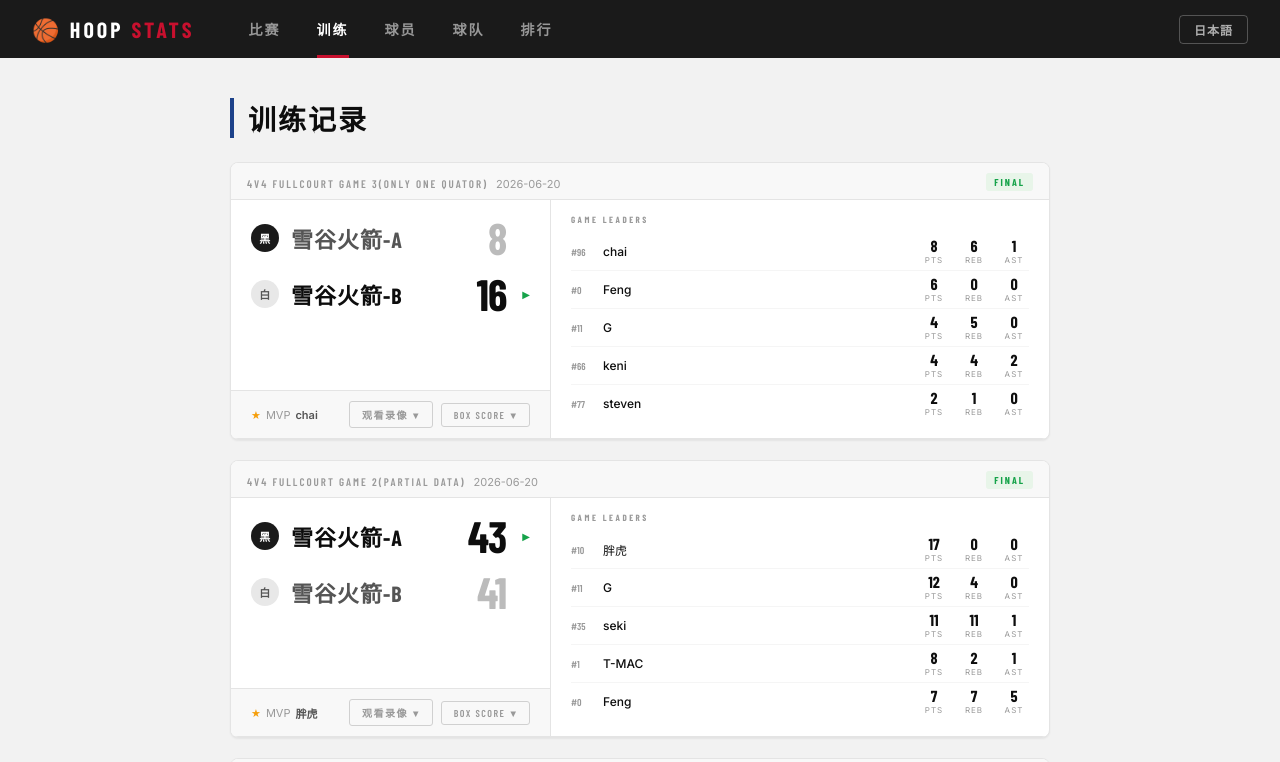
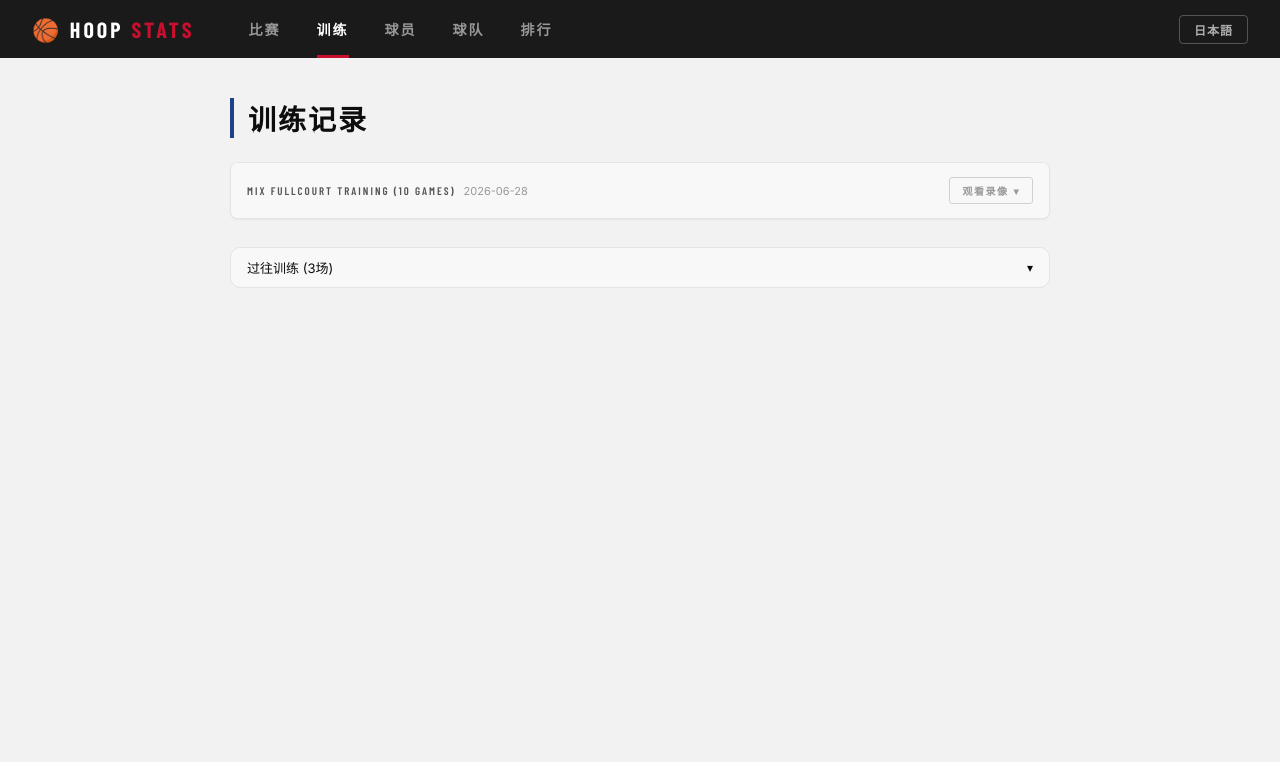
Before and after one commit to Lilaaa-05/basketball, a Vue app: page /#/training in a window 1280 px wide. Shown: the top 762 px of the page. Built offline with nearby package versions, Linux system fonts and the light colour scheme; a web font is replaced by a local one.

Commit message:
add t4 data without stats and adjust view of training page

```diff
--- a/src/dataService.js
+++ b/src/dataService.js
@@ -110,6 +110,7 @@ export async function getMatchesViewData() {
       date: event.eventDate,
       label: event.title,
       displayGroup: event.displayGroup,
+      hasBoxScore: eventStats.length > 0,
       team_a: {
         name: teamA?.teamNameZh ?? event.teamAId,
         score: event.teamAScore,
@@ -174,6 +175,7 @@ export async function getTrainingViewData() {
       date: event.eventDate,
       label: event.title,
       displayGroup: event.displayGroup,
+      hasBoxScore: eventStats.length > 0,
       team_a: {
         name: teamA?.teamNameZh ?? event.teamAId,
         score: event.teamAScore,
--- a/src/style.css
+++ b/src/style.css
@@ -1079,6 +1079,24 @@ a { color: inherit; text-decoration: none; }
   border-bottom: 1px solid var(--border);
   background: var(--surface2);
 }
+.gc-video-only-header {
+  display: flex;
+  align-items: center;
+  justify-content: space-between;
+  gap: 16px;
+  padding: 14px 16px;
+  background: var(--surface2);
+}
+.gc-video-only-title {
+  display: flex;
+  align-items: baseline;
+  gap: 8px;
+  min-width: 0;
+}
+.gc-video-only-title .gc-round {
+  color: var(--text-2);
+  overflow-wrap: anywhere;
+}
 .gc-round {
   font-family: 'Barlow Condensed', sans-serif;
   font-size: 11px;
--- a/src/views/EventRecordCard.vue
+++ b/src/views/EventRecordCard.vue
@@ -1,5 +1,21 @@
 <template>
   <div class="gc">
+    <div v-if="!hasBoxScore(event)" class="gc-video-only-header">
+      <div class="gc-video-only-title">
+        <span class="gc-round">{{ event.label }}</span>
+        <span class="gc-date">{{ event.date }}</span>
+      </div>
+      <button
+        v-if="hasVideo(event)"
+        class="gc-expand-btn"
+        :class="{ active: videoExpanded }"
+        @click="$emit('toggle-video', event.id)"
+      >
+        {{ t('match_watch_video') }} <span class="gc-expand-arrow">▾</span>
+      </button>
+    </div>
+
+    <template v-else>
     <div class="gc-header">
       <div>
         <span class="gc-round">{{ event.label }}</span>
@@ -66,6 +82,7 @@
         </div>
       </div>
     </div>
+    </template>
 
     <Transition name="slide">
       <div v-if="videoExpanded && hasVideo(event)" class="gc-video">
@@ -82,7 +99,7 @@
     </Transition>
 
     <Transition name="slide">
-      <div v-if="expanded" class="gc-box">
+      <div v-if="expanded && hasBoxScore(event)" class="gc-box">
         <div class="gc-box-team-label">{{ teamName(event.team_a.name) }}</div>
         <div class="gc-table-scroll">
         <table class="gc-box-table">
@@ -250,6 +267,10 @@ function hasVideo(event) {
   return !!youtubeId(event?.videoUrl)
 }
 
+function hasBoxScore(event) {
+  return event?.hasBoxScore !== false
+}
+
 const fp = id => props.players.find(p => p.id === id)
 const playerName = id => fp(id)?.name ?? id
 const playerNum = id => fp(id)?.number ?? '?'
```
Also changed, not shown: data/how_to_add_data.md (+7 -0 lines), public/data/generated/dataset.json.
